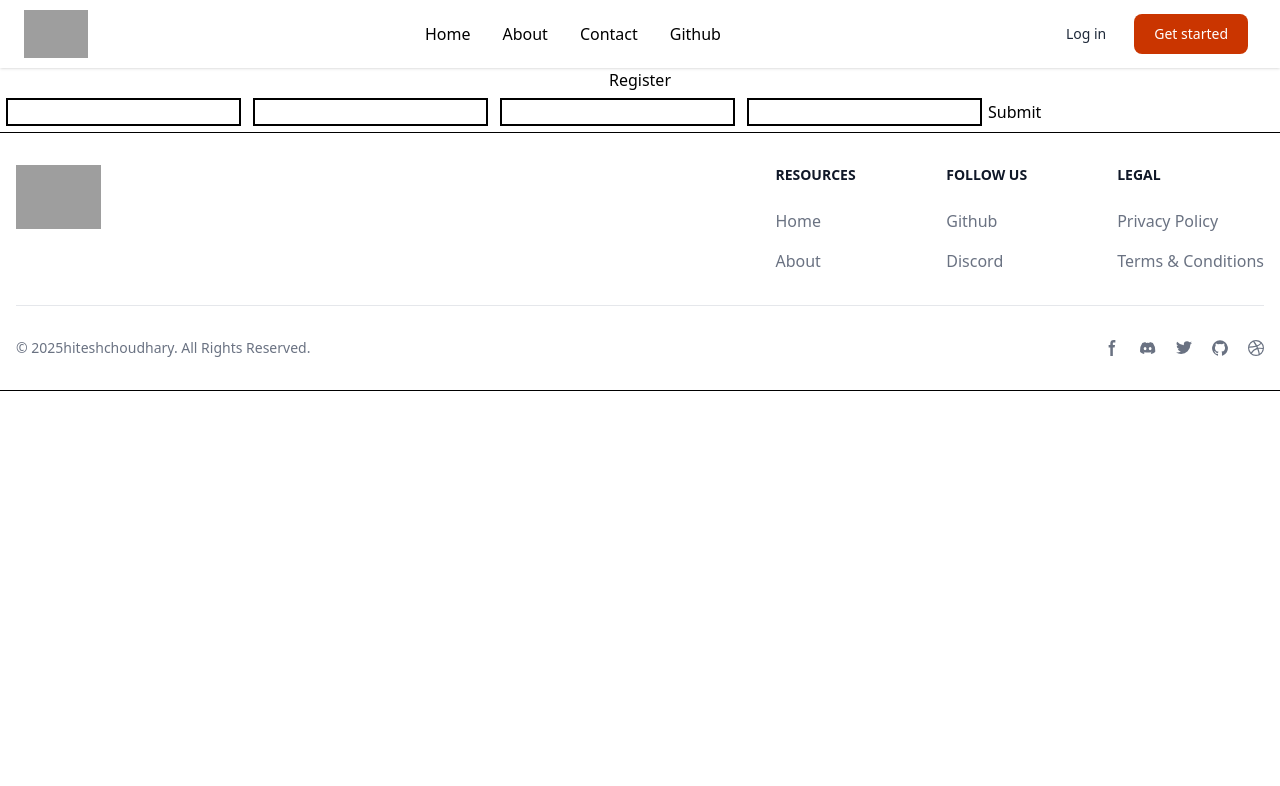
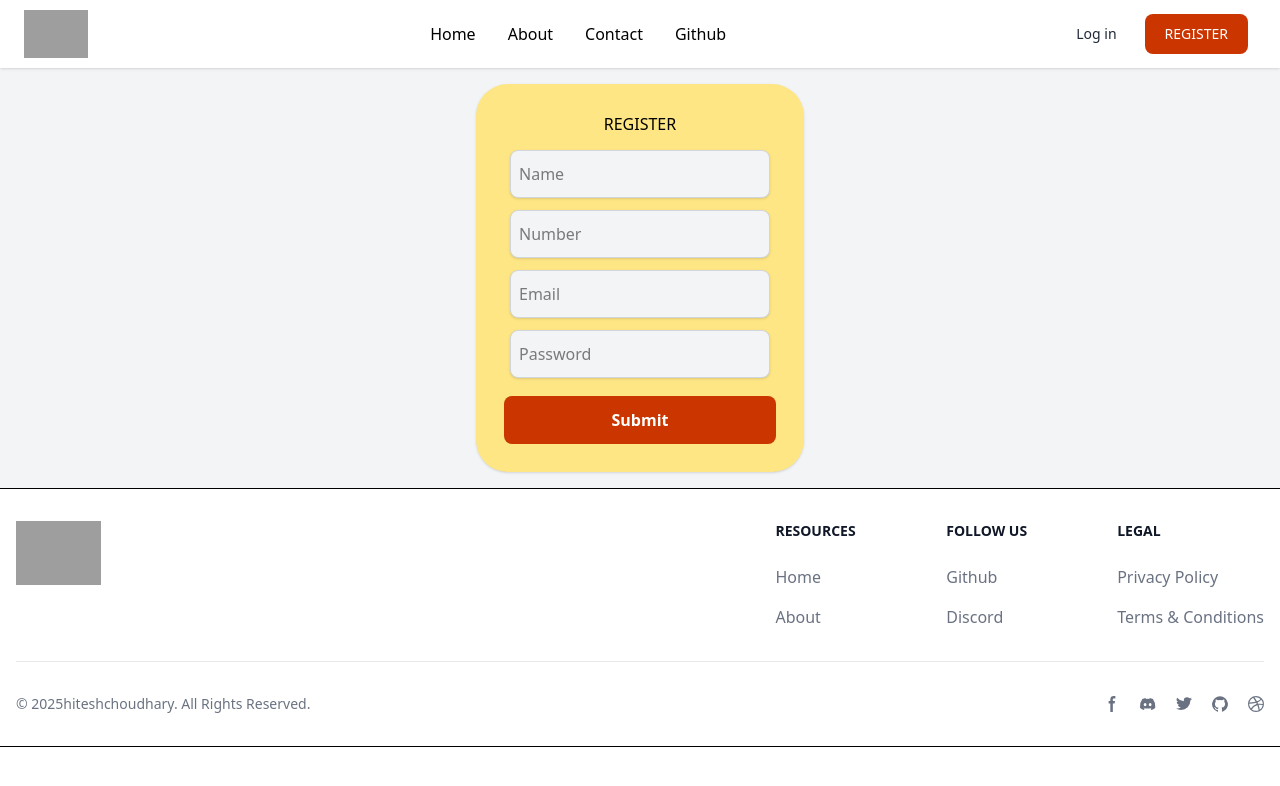
Before and after one commit to asim770/Router-Project, a React (Vite) app: page /register in a window 1280 px wide. Shown: the top 786 px of the page. Built offline with nearby package versions, Linux system fonts and the light colour scheme; grey boxes are pictures that could not be loaded.

Commit message:
Changes on Login and Registration Page

```diff
--- a/src/components/Header/Header.jsx
+++ b/src/components/Header/Header.jsx
@@ -23,7 +23,7 @@ export default function Header() {
                             to="/register"
                             className="text-white bg-orange-700 hover:bg-orange-800 focus:ring-4 focus:ring-orange-300 font-medium rounded-lg text-sm px-4 lg:px-5 py-2 lg:py-2.5 mr-2 focus:outline-none"
                         >
-                            Get started
+                            REGISTER
                         </Link>
                     </div>
                     <div
--- a/src/components/Login/Login.jsx
+++ b/src/components/Login/Login.jsx
@@ -20,10 +20,17 @@ export default function Login(){
     }
     return(
         <>
-        <h1 className="text-center">Login</h1>
-        <input type="text" onChange={checkMail} className="input"/>
-        <input type="text" onChange={checkPassword} className="input"/>
-        <button onClick={checkCredentials}>Submit</button>
+        <div className="flex items-center justify-center  bg-gray-100 border-style: solid border-gray-500 p-4">
+            <div className="flex flex-col space-y-2 p-7 bg-amber-200 rounded-4xl shadow hover:shadow-lg transition duration-300">
+                <h1 className="text-center">LOGIN</h1>
+                <input type="text"  className="input" placeholder="Name"/>
+                <input type="text" className="input" placeholder="Number"/>
+                <input type="text" onChange={checkMail} className="input" placeholder="Email"/>
+                <input type="text" onChange={checkPassword} className="input" placeholder="Password"/>
+                <button onClick={checkCredentials}  className=" bg-orange-700 hover:bg-blue-dark text-white font-bold py-3 px-6 rounded-lg mt-3 hover:bg-orange-600 transition ease-in-out duration-300">Submit</button>
+            </div>
+        </div>
+
         </>
     )
 }
--- a/src/components/Register/Register.jsx
+++ b/src/components/Register/Register.jsx
@@ -39,15 +39,18 @@ export default function Register(){
 
     return(
         <>
-        <div>
-            <h2 className="text-center">Register</h2>
-            <input type="text" onChange={enterName} value={name} className="input"/>
-            <input type="text" onChange={enterNumber} value={number} className="input"/>
-            <input type="email" onChange={enterEmail} value={email} className="input"/>
-            <input type="password" onChange={enterPassword} value={password} className="input"/>
-            <button onClick={storeCredentials}>
-                Submit
-            </button>
+        <div className="flex items-center justify-center  bg-gray-100 border-style: solid border-gray-500 p-4">
+            <div className="flex flex-col space-y-2 p-7 bg-amber-200 rounded-4xl shadow hover:shadow-lg transition duration-300">
+                <h2 className="text-center">REGISTER</h2>
+
+                <input type="text" onChange={enterName} value={name} className="input" placeholder="Name"/>
+                <input type="text" onChange={enterNumber} value={number} className="input" placeholder="Number"/>
+                <input type="email" onChange={enterEmail} value={email} className="input" placeholder="Email"/>
+                <input type="password" onChange={enterPassword} value={password} className="input" placeholder="Password"/>
+                <button onClick={storeCredentials} className=" bg-orange-700 hover:bg-blue-dark text-white font-bold py-3 px-6 rounded-lg mt-3 hover:bg-orange-600 transition ease-in-out duration-300">
+                    Submit
+                </button>
+            </div>
         </div>
 
         </>
--- a/src/index.css
+++ b/src/index.css
@@ -4,5 +4,5 @@
 }
 
 .input{
-    @apply border-2 m-1.5;
+    @apply border-1 m-1.5 h-12 w-65 p-2 rounded-lg border-gray-300 bg-gray-100 shadow hover:shadow-lg transition duration-300;
 }
```
